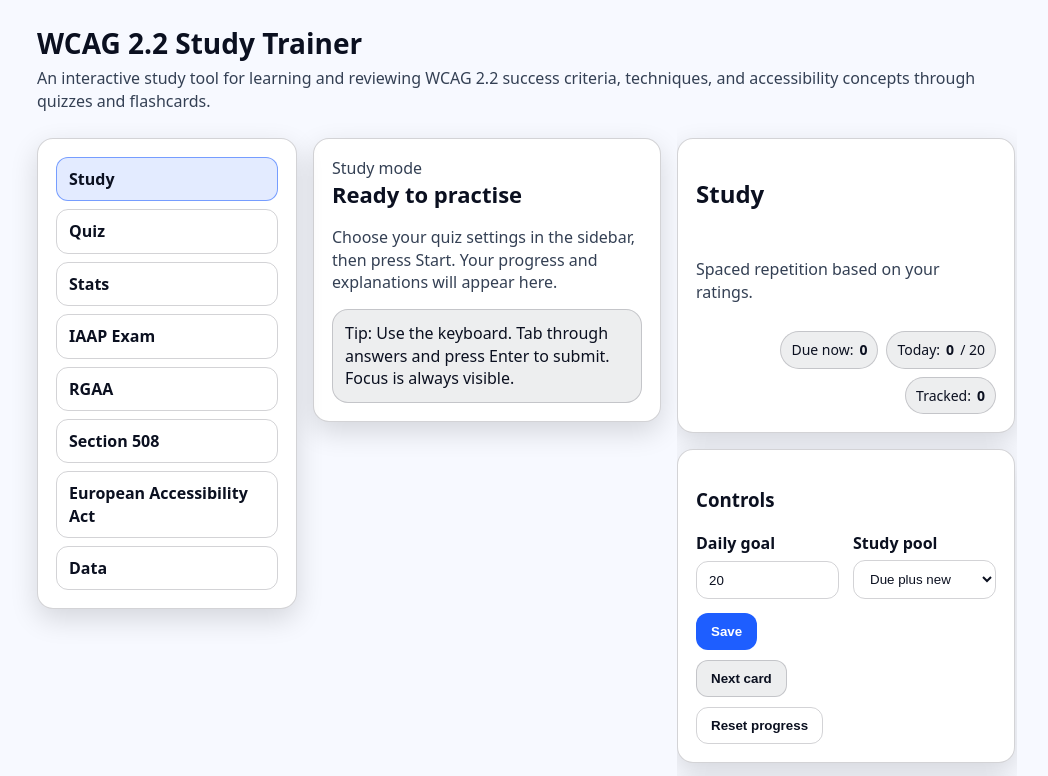
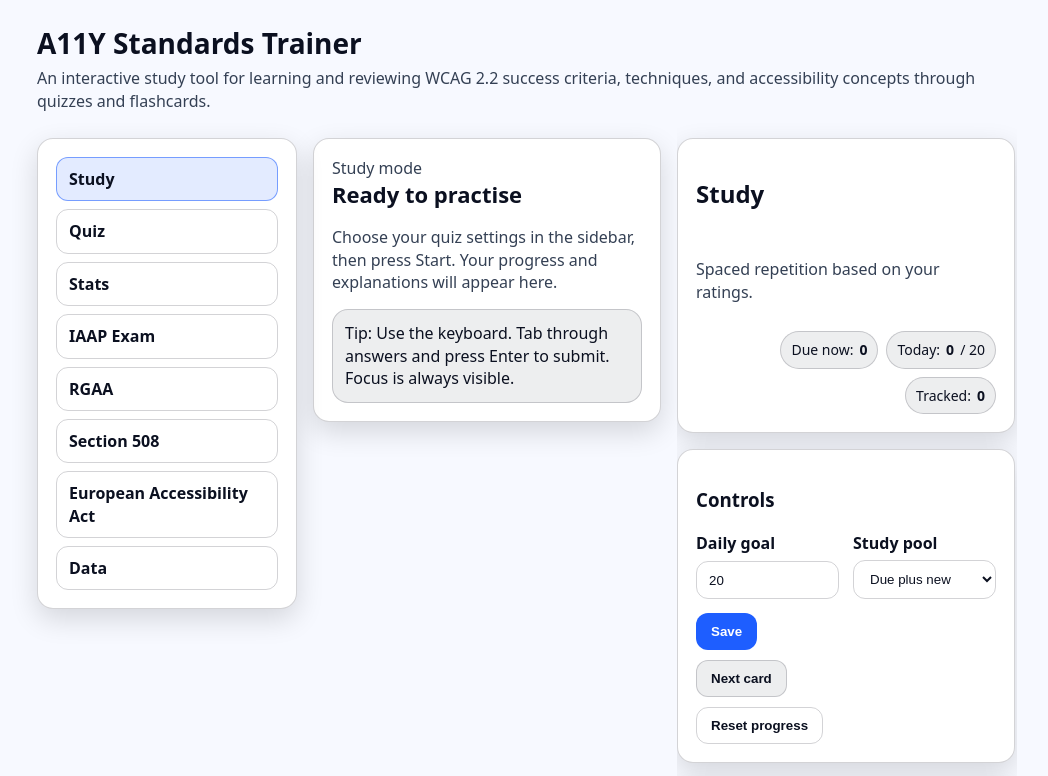
Before and after one commit to CarlasHub/A11Y-Standards-Trainer, a plain HTML site: page index.html in a window 1280 px wide. Shown: the top 776 px of the page, without its empty margins (113-1161 px from the left). Drawn offline with Linux system fonts and the light colour scheme.

Commit message:
Update index.html

```diff
--- a/index.html
+++ b/index.html
@@ -3,7 +3,7 @@
   <head>
     <meta charset="UTF-8" />
     <meta name="viewport" content="width=device-width, initial-scale=1.0" />
-    <title>WCAG 2.2 Study Trainer</title>
+    <title>A11Y Standards Trainer</title>
     <script type="module" crossorigin src="./assets/index-82HE1l7q.js"></script>
     <link rel="stylesheet" crossorigin href="./assets/index-DfN5XtRM.css">
   </head>
@@ -12,7 +12,7 @@
 
     <header class="site-header">
       <div class="wrap">
-        <h1 class="site-title">WCAG 2.2 Study Trainer</h1>
+          <h1 class="site-title">A11Y Standards Trainer</h1>
         <p class="site-subtitle">
           An interactive study tool for learning and reviewing WCAG 2.2 success criteria,
           techniques, and accessibility concepts through quizzes and flashcards.
```
